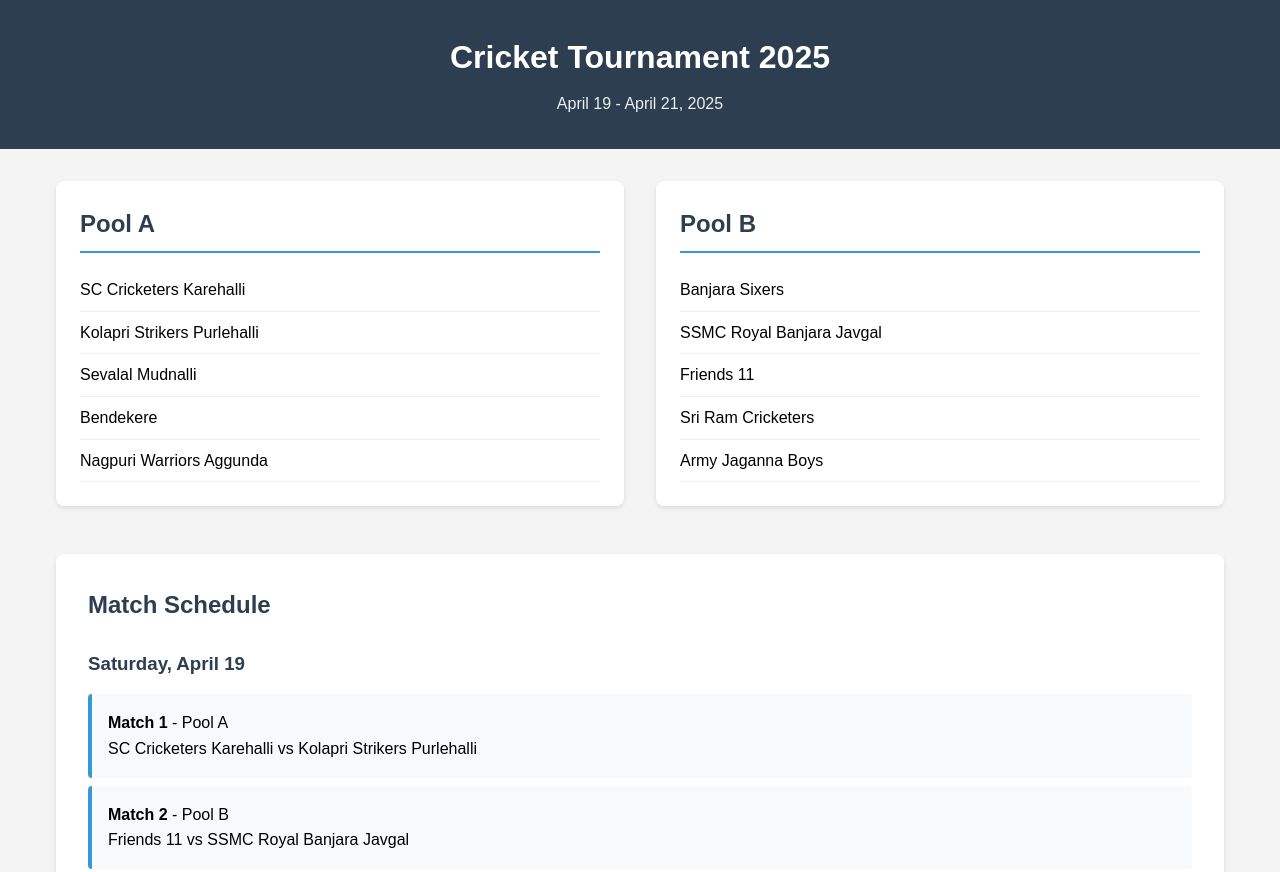
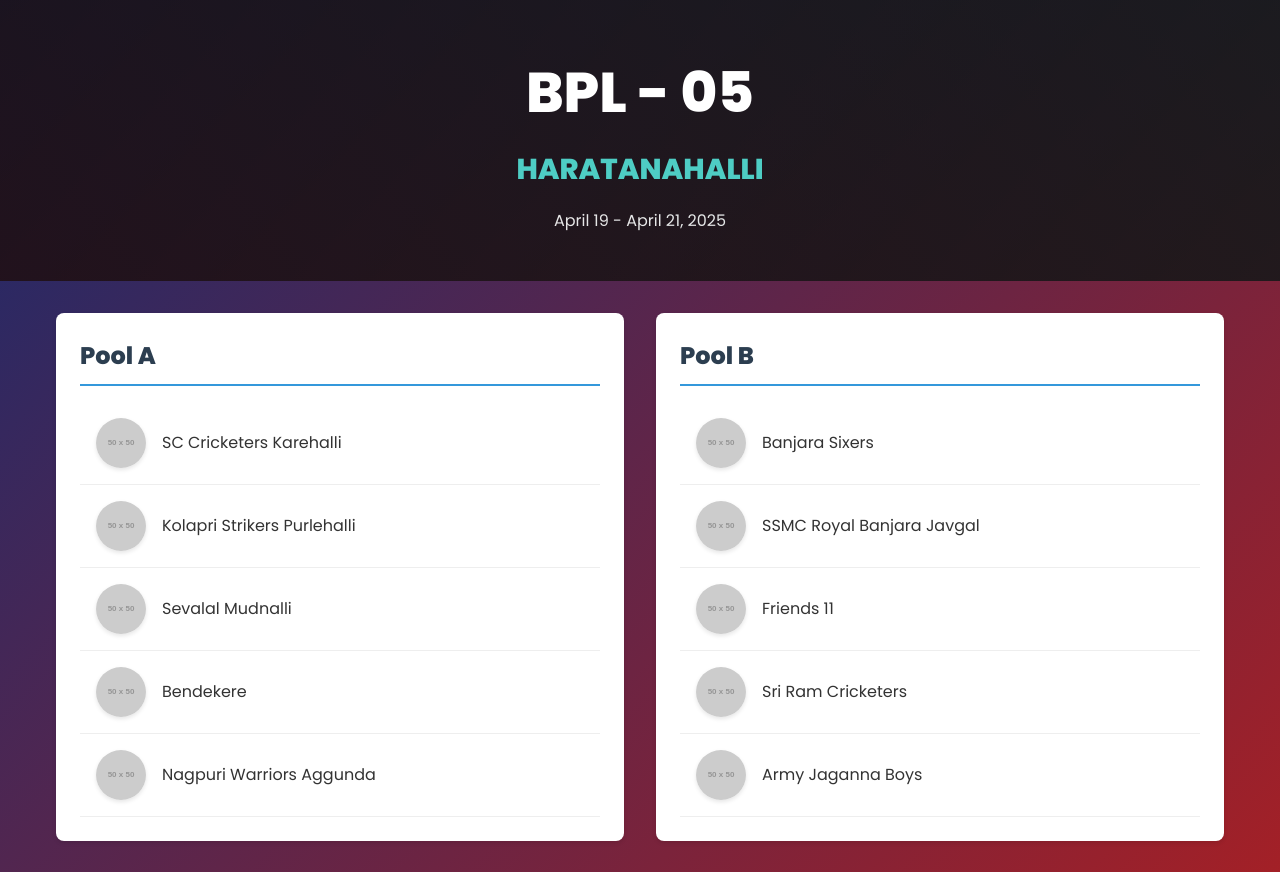
Before and after one commit to naveena-s/bpl05, a plain HTML site: page index.html in a window 1280 px wide. Shown: the top 872 px of the page. Drawn offline with Linux system fonts and the light colour scheme; placeholder pictures from the web are drawn by us.

Commit message:
Assistant checkpoint: Updated design with animations and team logos
Assistant generated file changes:
- index.html: Update tournament title and add team logos, Add team logos
- style.css: Add animations and enhance design, Add team list styles and animations

---

User prompt:

This is good but I would prefer some great design here! it looks very much dull.
Also some animation would do.

Please do update the
Tournament Title to BPL - 05
Subtitle to HARATANAHALLI.

Assign some sample logos to each team(Which we can update with actual one later.)

Replit-Commit-Author: Assistant
Replit-Commit-Session-Id: a2e9b728-4689-4e05-ab6f-870c59c112df

```diff
--- a/index.html
+++ b/index.html
@@ -9,7 +9,8 @@
 </head>
 <body>
   <header>
-    <h1>Cricket Tournament 2025</h1>
+    <h1 class="title-animate">BPL - 05</h1>
+    <h2 class="subtitle-animate">HARATANAHALLI</h2>
     <p class="date">April 19 - April 21, 2025</p>
   </header>
 
@@ -17,22 +18,22 @@
     <section class="pools">
       <div class="pool">
         <h2>Pool A</h2>
-        <ul>
-          <li>SC Cricketers Karehalli</li>
-          <li>Kolapri Strikers Purlehalli</li>
-          <li>Sevalal Mudnalli</li>
-          <li>Bendekere</li>
-          <li>Nagpuri Warriors Aggunda</li>
+        <ul class="team-list">
+          <li><img src="https://placehold.co/50x50/orange/white?text=SCK" alt="Team Logo"> SC Cricketers Karehalli</li>
+          <li><img src="https://placehold.co/50x50/blue/white?text=KSP" alt="Team Logo"> Kolapri Strikers Purlehalli</li>
+          <li><img src="https://placehold.co/50x50/red/white?text=SM" alt="Team Logo"> Sevalal Mudnalli</li>
+          <li><img src="https://placehold.co/50x50/green/white?text=BK" alt="Team Logo"> Bendekere</li>
+          <li><img src="https://placehold.co/50x50/purple/white?text=NWA" alt="Team Logo"> Nagpuri Warriors Aggunda</li>
         </ul>
       </div>
       <div class="pool">
         <h2>Pool B</h2>
-        <ul>
-          <li>Banjara Sixers</li>
-          <li>SSMC Royal Banjara Javgal</li>
-          <li>Friends 11</li>
-          <li>Sri Ram Cricketers</li>
-          <li>Army Jaganna Boys</li>
+        <ul class="team-list">
+          <li><img src="https://placehold.co/50x50/yellow/black?text=BS" alt="Team Logo"> Banjara Sixers</li>
+          <li><img src="https://placehold.co/50x50/darkblue/white?text=SSMC" alt="Team Logo"> SSMC Royal Banjara Javgal</li>
+          <li><img src="https://placehold.co/50x50/brown/white?text=F11" alt="Team Logo"> Friends 11</li>
+          <li><img src="https://placehold.co/50x50/teal/white?text=SRC" alt="Team Logo"> Sri Ram Cricketers</li>
+          <li><img src="https://placehold.co/50x50/maroon/white?text=AJB" alt="Team Logo"> Army Jaganna Boys</li>
         </ul>
       </div>
     </section>
--- a/style.css
+++ b/style.css
@@ -1,3 +1,5 @@
+
+@import url('https://fonts.googleapis.com/css2?family=Poppins:wght@400;600;800&display=swap');
 
 * {
   margin: 0;
@@ -6,16 +8,60 @@
 }
 
 body {
-  font-family: Arial, sans-serif;
+  font-family: 'Poppins', sans-serif;
   line-height: 1.6;
-  background: #f4f4f4;
+  background: linear-gradient(135deg, #1a2a6c, #b21f1f, #fdbb2d);
+  min-height: 100vh;
+  color: #333;
 }
 
 header {
-  background: #2c3e50;
+  background: rgba(0, 0, 0, 0.8);
   color: white;
   text-align: center;
-  padding: 2rem;
+  padding: 3rem;
+  position: relative;
+  overflow: hidden;
+}
+
+header::before {
+  content: '';
+  position: absolute;
+  top: 0;
+  left: 0;
+  right: 0;
+  bottom: 0;
+  background: linear-gradient(45deg, #ff6b6b, #4ecdc4);
+  opacity: 0.1;
+  z-index: 0;
+}
+
+.title-animate {
+  font-size: 3.5rem;
+  font-weight: 800;
+  margin-bottom: 0.5rem;
+  animation: slideDown 1s ease-out;
+  position: relative;
+  z-index: 1;
+}
+
+.subtitle-animate {
+  font-size: 1.8rem;
+  color: #4ecdc4;
+  margin-bottom: 1rem;
+  animation: slideUp 1s ease-out;
+  position: relative;
+  z-index: 1;
+}
+
+@keyframes slideDown {
+  from { transform: translateY(-50px); opacity: 0; }
+  to { transform: translateY(0); opacity: 1; }
+}
+
+@keyframes slideUp {
+  from { transform: translateY(50px); opacity: 0; }
+  to { transform: translateY(0); opacity: 1; }
 }
 
 .date {
@@ -54,9 +100,25 @@ main {
   list-style: none;
 }
 
-.pool li {
-  padding: 0.5rem 0;
+.team-list li {
+  padding: 1rem;
   border-bottom: 1px solid #eee;
+  display: flex;
+  align-items: center;
+  gap: 1rem;
+  transition: all 0.3s ease;
+}
+
+.team-list li:hover {
+  background: rgba(52, 152, 219, 0.1);
+  transform: translateX(10px);
+}
+
+.team-list img {
+  width: 50px;
+  height: 50px;
+  border-radius: 50%;
+  box-shadow: 0 2px 4px rgba(0,0,0,0.1);
 }
 
 .schedule {
```
